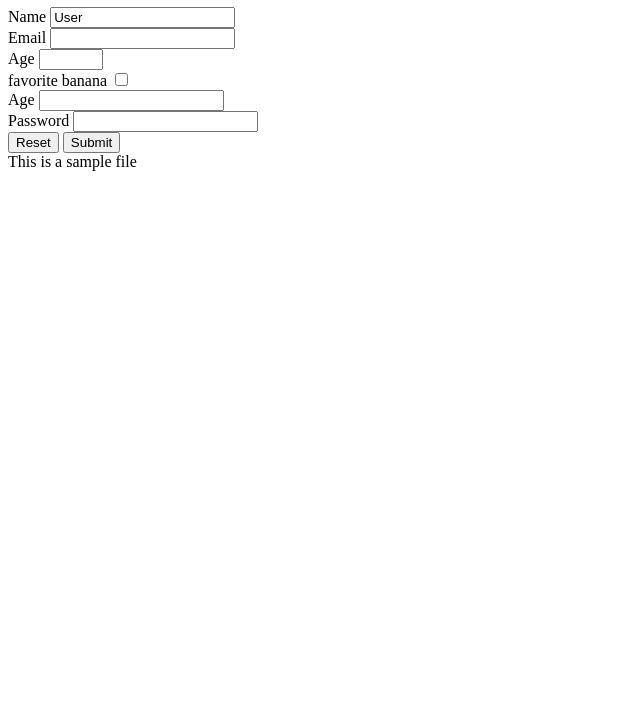
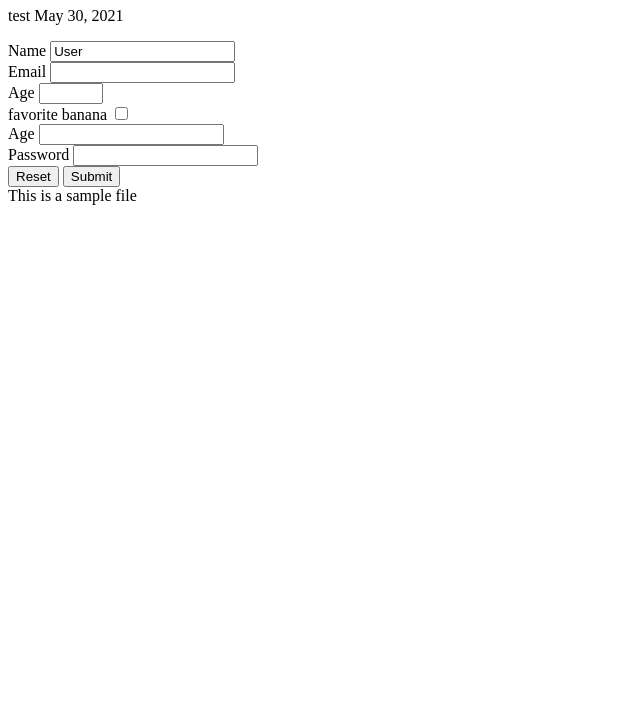
Before and after one commit to Traver-code/forms, a plain HTML site: page index.html in a window 1280 px wide. Shown: the part 73-800 px from the top of the page, without its empty margins (0-640 px from the left). Drawn offline with Linux system fonts and the light colour scheme.

Commit message:
name change

```diff
--- a/index.html
+++ b/index.html
@@ -5,6 +5,7 @@
     </head>
     <body>
          <h1> Html Forms </h1>
+         <P> test May 30, 2021 </P>
         <form action="results.html" method="GET">
             <div>
                 <label for="name">Name</label>
```
